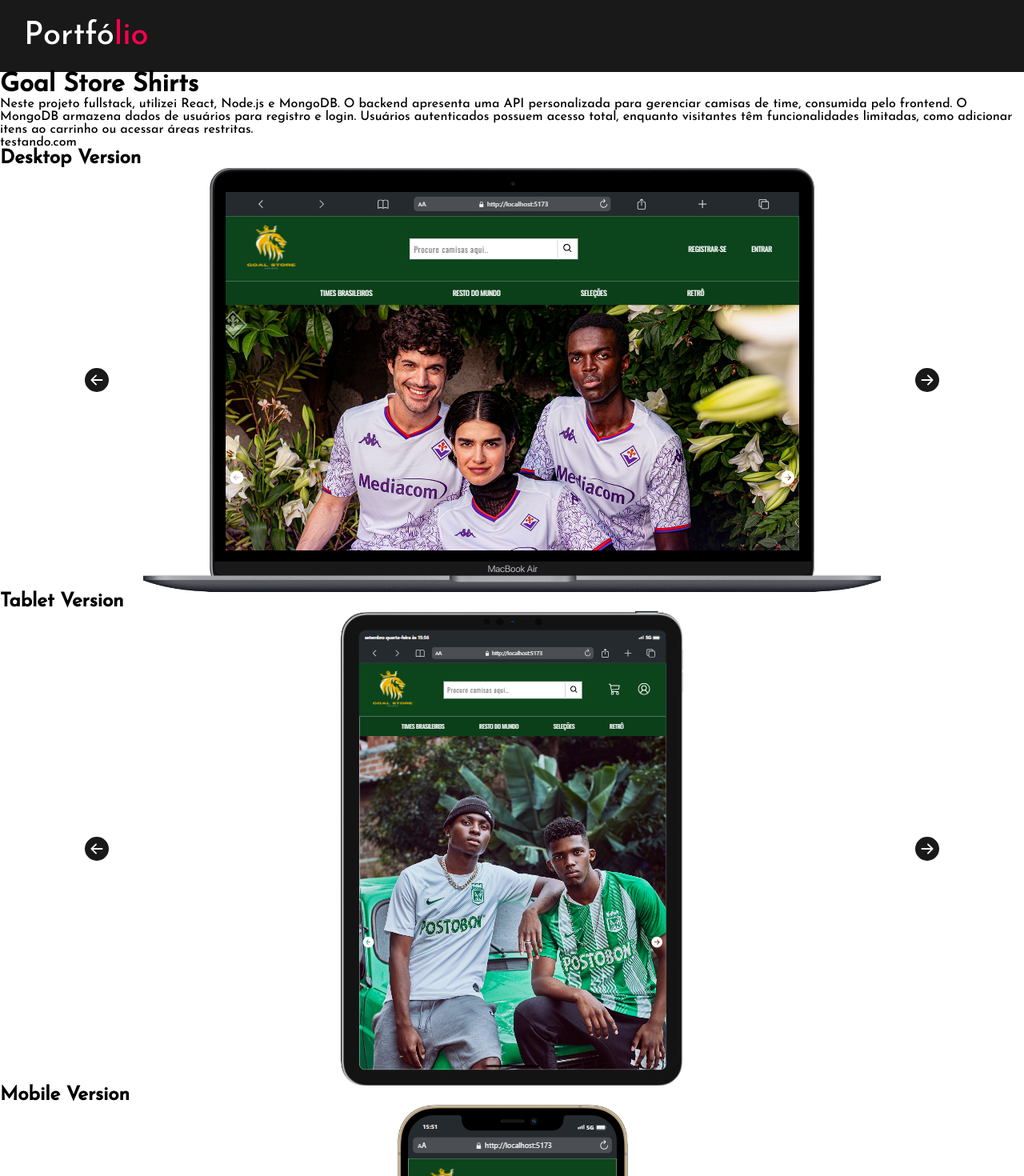
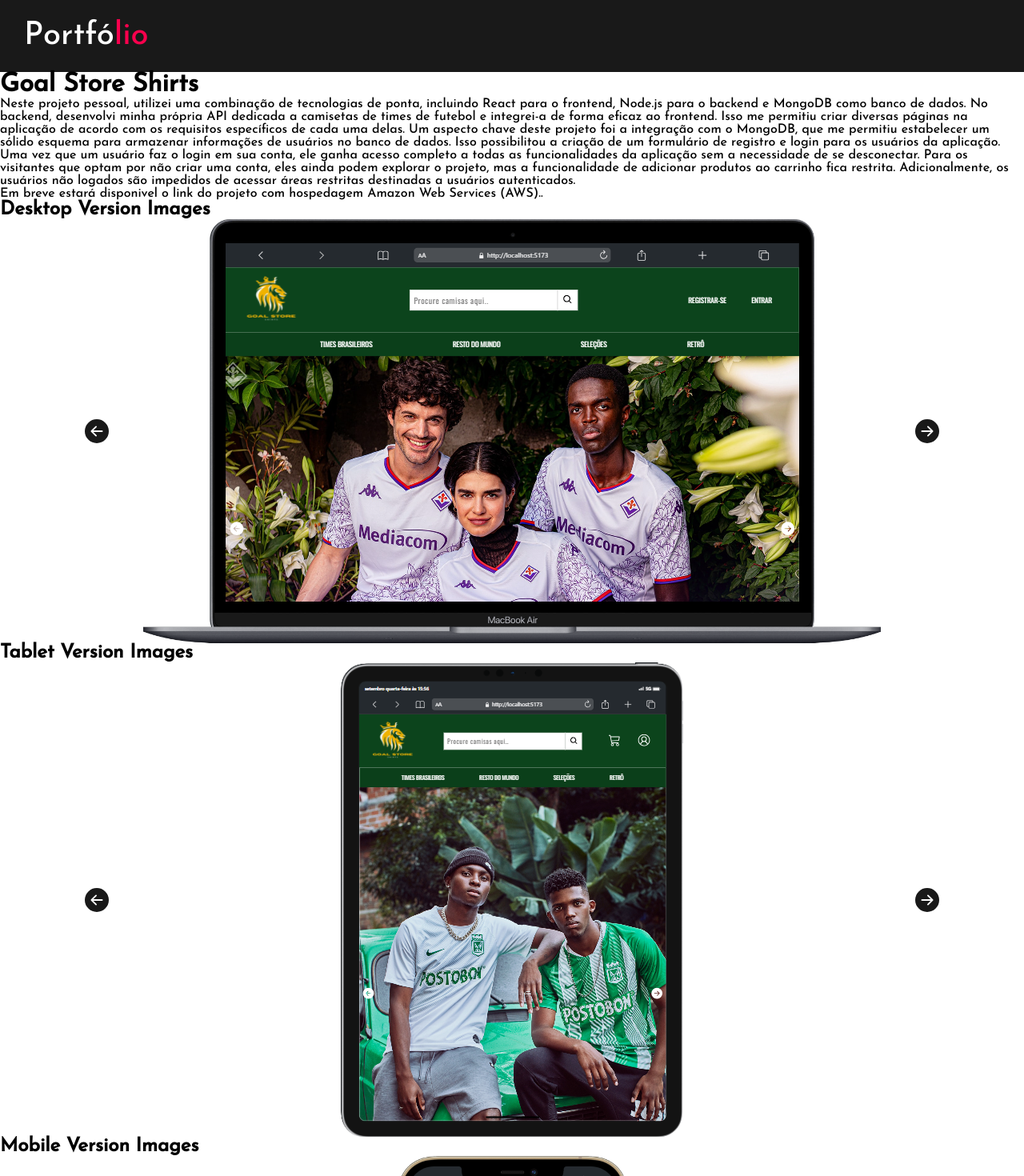
Before and after one commit to Hashtag-igor/Portfolio, a React (Vite) app: page /goalstore in a window 1280 px wide. Shown: the top 1470 px of the page at 80% size. Built offline with nearby package versions, Linux system fonts and the light colour scheme.

Commit message:
Adicionei o conteúdo em cada uma das pages de repositorio (FinancialSystem, GoalStore e MovieStreaming)

```diff
--- a/src/pages/FinancialSystem.jsx
+++ b/src/pages/FinancialSystem.jsx
@@ -1,23 +1,53 @@
 import Projects from '../components/Projects'
-import Carousel from "../components/Carousel"
 
 export default function FinancialSystem() {
 
   const FinancialSystemData = {
     title: "Financial System",
-    description: "bla bla bla",
-    link: "bhenois244.com",
+    technologiesUsed: "Tecnologias Utilizadas: React, Node.js e Mongodb",
+    description: "Projeto atualmente em desenvolvimento..",
+    firstlink: "https://github.com/Hashtag-igor/Financial-System",
+    link: "Em breve estará disponivel o link do projeto com hospedagem Amazon Web Services (AWS)..",
     carouselsImages: [
-      {images: ['https://www.soccerbible.com/media/144608/aik-7-min.jpg', 'https://www.soccerbible.com/media/148758/fiorentina-1-min.jpg', 'https://www.soccerbible.com/media/149130/napoli-1-min.jpg', 'https://www.soccerbible.com/media/149111/chelsea-1-min.jpg']},
-      {images: ['https://www.soccerbible.com/media/148758/fiorentina-1-min.jpg', 'https://www.soccerbible.com/media/149130/napoli-1-min.jpg', 'https://www.soccerbible.com/media/149111/chelsea-1-min.jpg']},
-      {images: ['https://www.soccerbible.com/media/149130/napoli-1-min.jpg', 'https://www.soccerbible.com/media/149111/chelsea-1-min.jpg']},
+      {images: ['teste']},
+      {images: ['teste']},
+      {images: ['teste']},
     ] ,
   }
 
   return (
-    <div>
+    <>
       <Projects {...FinancialSystemData} carouselsData={FinancialSystemData.carouselsImages} />
-      <Carousel images={FinancialSystemData.carouselsImages}/>
-    </div>
+    </>
   )
 }
+
+// import Projects from '../components/Projects'
+
+// export default function FinancialSystem() {
+
+//   const FinancialSystemData = {
+//     title: "Financial System",
+//     technologiesUsed: "React, Node.js e Mongodb",
+//     description: "Projeto atualmente em desenvolvimento..",
+//     firstlink: "https://github.com/Hashtag-igor/Financial-System",
+//     link: "Em breve estará disponivel o link do projeto com hospedagem Amazon Web Services (AWS)..",
+//     carouselsData: [
+//       {
+//         title: "Desktop Version Images",
+//       },
+//       {
+//         title: "Tablet Version Images",
+//       },
+//       {
+//         title: "Mobile Version Images",
+//       },
+//     ]
+//   }
+
+//   return (
+//     <div>
+//       <Projects {...FinancialSystemData} carouselsData={FinancialSystemData.carouselsImages} />
+//     </div>
+//   )
+// }
--- a/src/pages/GoalStore.jsx
+++ b/src/pages/GoalStore.jsx
@@ -30,27 +30,31 @@
 export default function GoalStore() {
   const GoalStoreData = {
     title: "Goal Store Shirts",
-    description: "Neste projeto fullstack, utilizei React, Node.js e MongoDB. O backend apresenta uma API personalizada para gerenciar camisas de time, consumida pelo frontend. O MongoDB armazena dados de usuários para registro e login. Usuários autenticados possuem acesso total, enquanto visitantes têm funcionalidades limitadas, como adicionar itens ao carrinho ou acessar áreas restritas.",
-    link: "testando.com",
+    technologiesUsed: "Tecnologias Utilizadas: React, Node.js e MongoDB.",
+    dependencies: "Dependências Baixadas: React-Router-Dom, Styled-Components e React-Icons. Por mais que não seja uma dependência em si, vale citar aqui que o uso do useContext foi uma das partes mais decisivas e importantes do projeto.",
+    description: "Neste projeto pessoal, utilizei uma combinação de tecnologias de ponta, incluindo React para o frontend, Node.js para o backend e MongoDB como banco de dados. No backend, desenvolvi minha própria API dedicada a camisetas de times de futebol e integrei-a de forma eficaz ao frontend. Isso me permitiu criar diversas páginas na aplicação de acordo com os requisitos específicos de cada uma delas. Um aspecto chave deste projeto foi a integração com o MongoDB, que me permitiu estabelecer um sólido esquema para armazenar informações de usuários no banco de dados. Isso possibilitou a criação de um formulário de registro e login para os usuários da aplicação. Uma vez que um usuário faz o login em sua conta, ele ganha acesso completo a todas as funcionalidades da aplicação sem a necessidade de se desconectar. Para os visitantes que optam por não criar uma conta, eles ainda podem explorar o projeto, mas a funcionalidade de adicionar produtos ao carrinho fica restrita. Adicionalmente, os usuários não logados são impedidos de acessar áreas restritas destinadas a usuários autenticados.",
+    firstlink: "https://github.com/Hashtag-igor/Goal-Store-Frontend",
+    secondlink: "https://github.com/Hashtag-igor/Goal-Store-Backend",
+    link: "Em breve estará disponivel o link do projeto com hospedagem Amazon Web Services (AWS)..",
     carouselsData: [
       {
-        title: "Desktop Version",
+        title: "Desktop Version Images",
         images: [desktopImage1, desktopImage2, desktopImage3, desktopImage4, desktopImage5, desktopImage6]
       },
       {
-        title: "Tablet Version",
+        title: "Tablet Version Images",
         images: [tabletImage1, tabletImage2, tabletImage3, tabletImage4, tabletImage5, tabletImage6]
       },
       {
-        title: "Mobile Version",
+        title: "Mobile Version Images",
         images: [mobileImage1, mobileImage2, mobileImage3, mobileImage4, mobileImage5, mobileImage6, mobileImage7, mobileImage8]
       },
     ]
   }
 
   return (
-    <div>
+    <>
       <Projects {...GoalStoreData} carouselsData={GoalStoreData.carouselsData} />
-    </div>
+    </>
   )
 }
--- a/src/pages/MovieStreaming.jsx
+++ b/src/pages/MovieStreaming.jsx
@@ -16,27 +16,30 @@
 export default function MovieStreaming() {
   const MovieStreamingData = {
     title: "Movie Streaming",
+    technologiesUsed: "Tecnologias Utilizadas: React e API (moviedb API: https://www.themoviedb.org/).",
+    dependencies: "Dependências Baixadas: React-Router-Dom, Styled-Components e React-Icons.",
     description: "Este projeto desenvolvido em React é um serviço de streaming que proporciona aos usuários acesso a um vasto catálogo de filmes e programas de TV, incluindo os títulos mais bem avaliados, populares, próximos e atualmente em exibição. Com a capacidade de pesquisar títulos de todo o mundo, os usuários podem explorar as avaliações críticas, a sinopse e muitos outros detalhes relevantes para tomar decisões informadas sobre o que assistir.",
-    link: "testando.com",
+    firstlink: "https://github.com/Hashtag-igor/Movie-Streaming",
+    link: "https://movie-streaming-ivory.vercel.app/",
     carouselsData: [
       {
-        title: "Desktop Version",
+        title: "Desktop Version Images",
         images: [desktopImage1, desktopImage2, desktopImage3]
       },
       {
-        title: "Tablet Version",
+        title: "Tablet Version Images",
         images: [tabletImage1, tabletImage2, tabletImage3]
       },
       {
-        title: "Mobile Version",
+        title: "Mobile Version Images",
         images: [mobileImage1, mobileImage2, mobileImage3]
       },
     ]
   }
 
   return (
-    <div>
+    <>
       <Projects {...MovieStreamingData} carouselsData={MovieStreamingData.carouselsData} />
-    </div>
+    </>
   )
 }
```
